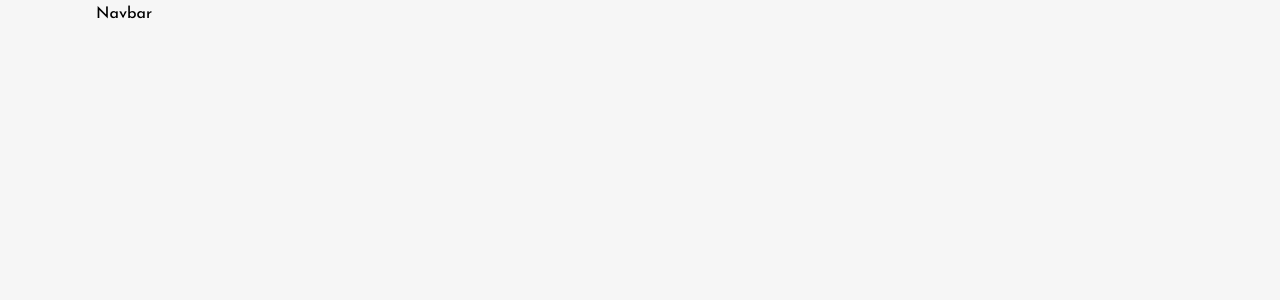
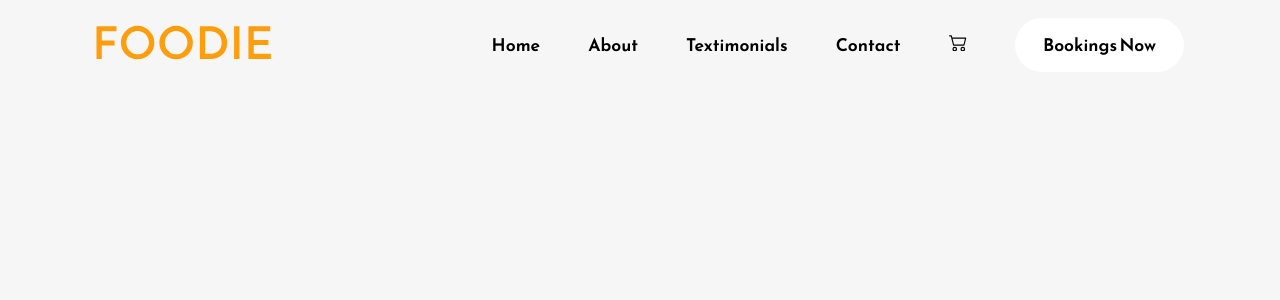
Before and after one commit to saveen99/Restaurant-landing-page-React, a React (Create React App) app: page / in a window 1280 px wide. Shown: the top 300 px of the page. Built offline with nearby package versions, Linux system fonts and the light colour scheme.

Commit message:
Update Navbar.js

```diff
--- a/src/Components/Navbar.js
+++ b/src/Components/Navbar.js
@@ -45,7 +45,24 @@ const Navbar = () => {
     ]
 
   return (
-    <div>Navbar</div>
+    <nav>
+        <div className='nav-logo-container'>
+            <img src={Logo} alt="" />
+        </div>
+        <div className='navbar-links-container'>
+            <a href="">Home</a>
+            <a href="">About</a>
+            <a href="">Textimonials</a>
+            <a href="">Contact</a>
+            <a href="">
+                <BsCart2 className='navbar-cart-icon'/>
+            </a>
+            <button className='primary-button'>Bookings Now</button>
+        </div>
+        <div className='navbar-menu-container'>
+            <HiOutlineBars3 onClick={() => setOpenMenu(true)}/>
+        </div>
+    </nav>
   )
 }
 
```
